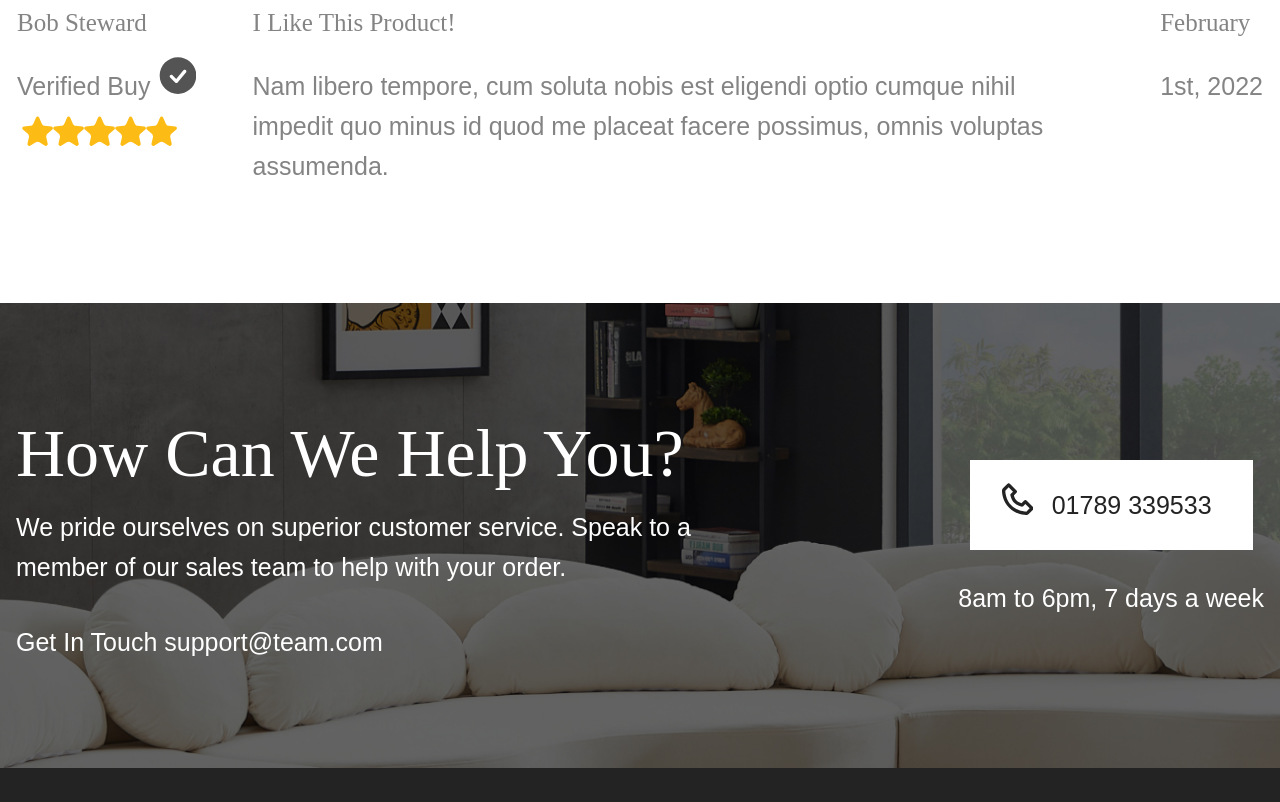
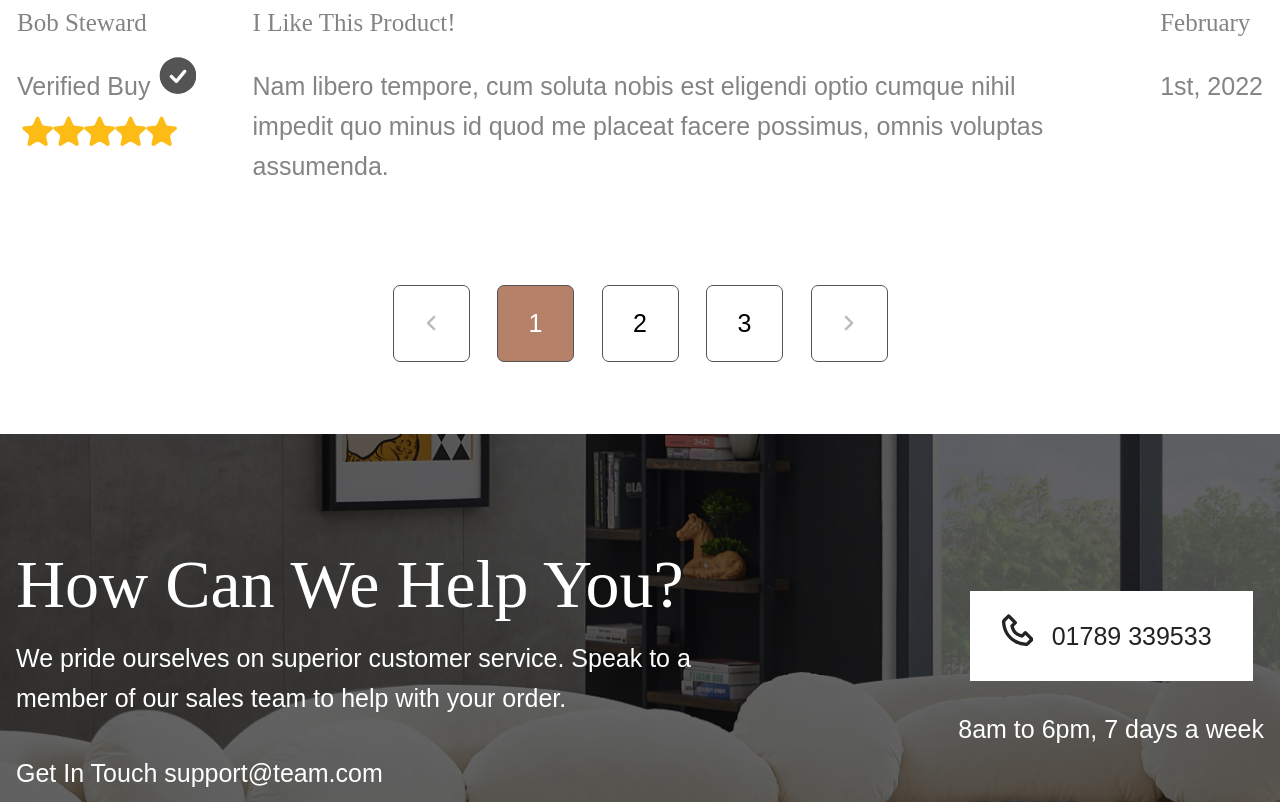
Before and after one commit to BigHeadliner/comfort-online-store, a website: page app/product.html in a window 1280 px wide. Shown: the part 6470-7272 px from the top of the page. Drawn offline with Linux system fonts and the light colour scheme.

Commit message:
reviews section ready

```diff
--- a/app/product.html
+++ b/app/product.html
@@ -780,7 +780,7 @@
 
           </div>
 
-          <div class="reviews__comment">
+          <div class="reviews__comment reviews__comment--final">
 
             <div class="reviews__author">
               <h5 class="reviews__author-name">Bob Steward</h5>
@@ -808,6 +808,40 @@
           </div>
 
         </div>
+
+        <ul class="reviews__nav">
+
+          <li class="reviews__nav-item">
+            <a class="reviews__nav-link" href="#">
+              <img src="images/product-new-page/reviews-prev.svg" alt="prev">
+            </a>
+          </li>
+
+          <li class="reviews__nav-item reviews__nav-item--active">
+            <a class="reviews__nav-link reviews__nav-link--active" href="#">
+                 1
+            </a>
+          </li>
+
+          <li class="reviews__nav-item">
+            <a class="reviews__nav-link" href="#">
+                 2
+            </a>
+          </li>
+
+          <li class="reviews__nav-item">
+            <a class="reviews__nav-link" href="#">
+                 3
+            </a>
+          </li>
+
+          <li class="reviews__nav-item">
+            <a class="reviews__nav-link" href="#">
+              <img src="images/product-new-page/reviews-next.svg" alt="next">
+            </a>
+          </li>
+
+        </ul>
 
       </div>
     </div>
--- a/app/scss/style.scss
+++ b/app/scss/style.scss
@@ -1369,6 +1369,42 @@
       margin-bottom: 23px;
    }
 
+   &__comment--final{
+      margin-bottom: 97px;
+   }
+
+   &__nav{
+      display: flex;
+      justify-content: space-between;
+      border: 1px solid transparent;
+      align-items: center;
+      margin: 0 auto 70px;
+      max-width: 497px;
+   }
+
+   &__nav-item{
+      width: 77px;
+      height: 77px;
+      border-radius: 7px;
+      border: 1px solid #545454;
+      display: flex;
+      justify-content: center;
+      align-items: center;
+   }
+
+   &__nav-link{
+      color:#000;
+   }
+
+   &__nav-item--active{
+      background-color: $main-btn-color;
+   }
+
+   &__nav-link--active{
+      color: #FFF;
+   }
+
+
   }
 
 @import 'media';
```
Also changed, not shown: app/css/style.min.css, app/images/product-new-page/reviews-next.svg (added), app/images/product-new-page/reviews-prev.svg (added).
